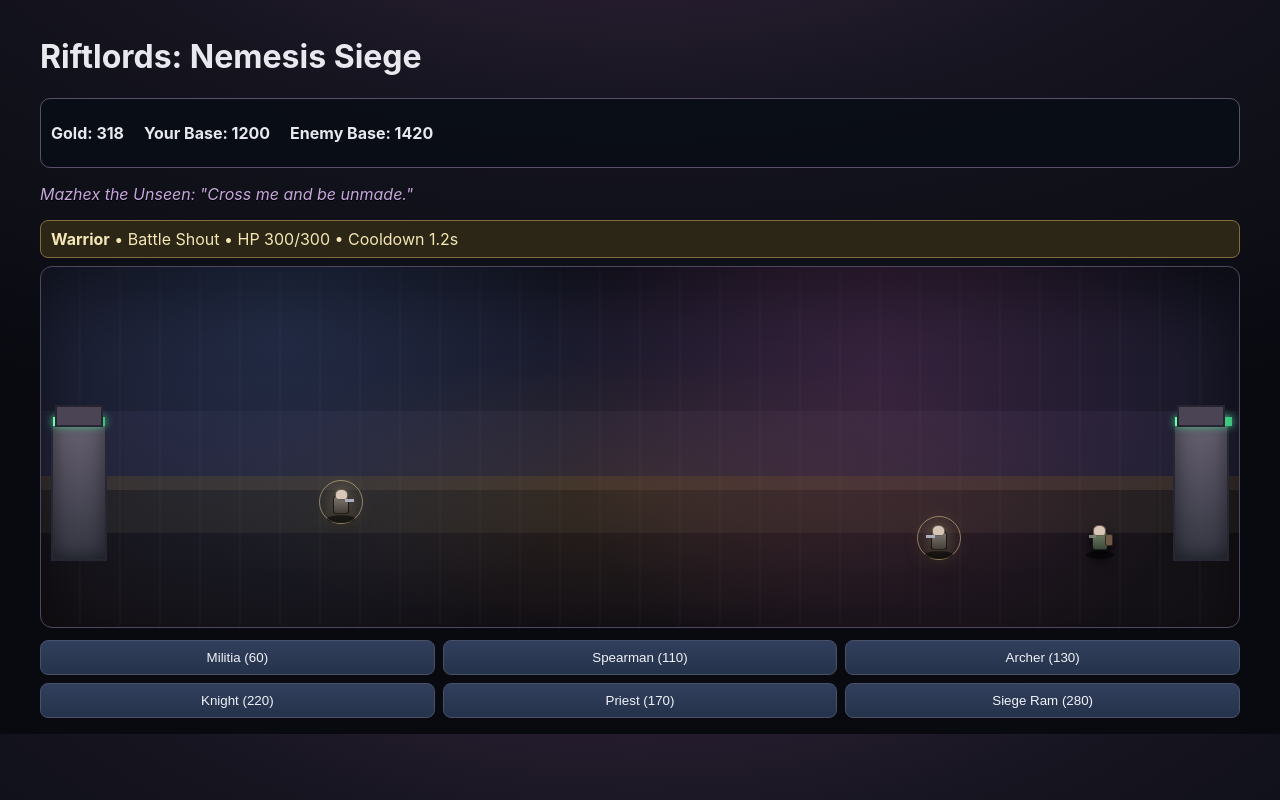
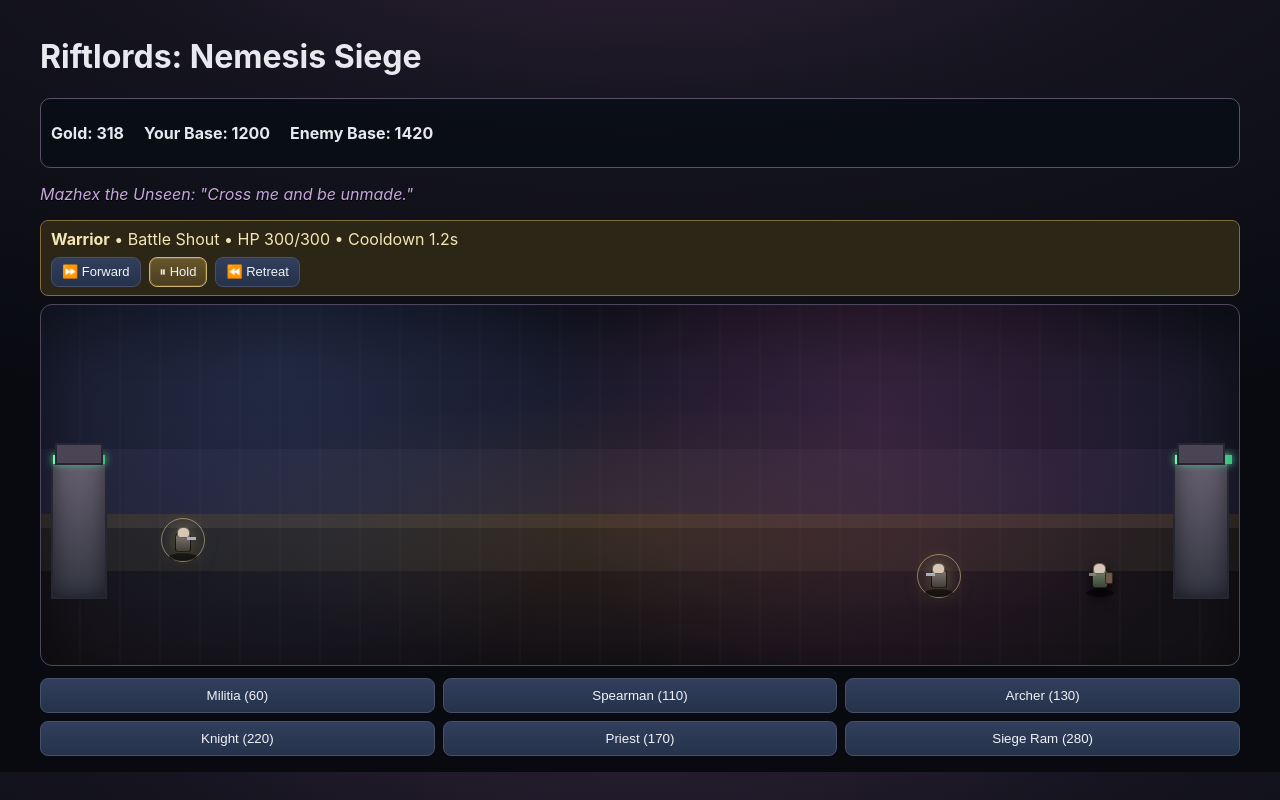
Before and after one commit to dansmith334/riftlords, a React (Vite) app: page / in a window 1280 px wide. Both pictures are taken after a click on the button 185 px from the left and 402 px from the top of the page. Built offline with nearby package versions, Linux system fonts and the light colour scheme.

Commit message:
Fix base siege damage flow and add player hero stance controls

```diff
--- a/src/App.jsx
+++ b/src/App.jsx
@@ -16,6 +16,7 @@ const unitDefs = {
 
 
 const BASE_STOP_BUFFER = 30
+const HERO_HOLD_RADIUS = 32
 
 const heroDefs = {
   warrior: { name: 'Warrior', hp: 300, dmg: 22, range: 34, speed: 52, rate: 0.95, color: '#d06b5b', ability: 'Battle Shout', cooldown: 26 },
@@ -102,6 +103,7 @@ function App() {
   }
 
   const spawn = (type) => setBattleState((s) => trySpawn(s, type, 'player'))
+  const setHeroCommand = (cmd) => setBattleState((s) => (s ? { ...s, playerHeroCommand: cmd } : s))
   const setHeroClass = (heroClass) => setCampaign((c) => ({ ...c, heroClass }))
 
   const endBattle = () => {
@@ -138,7 +140,7 @@ function App() {
         <MapView campaign={campaign} onStart={startBattle} onHeroClass={setHeroClass} />
       )}
       {screen === 'battle' && battleState && (
-        <BattleView battle={battleState} territory={activeTerritory} onSpawn={spawn} onEnd={endBattle} />
+        <BattleView battle={battleState} territory={activeTerritory} onSpawn={spawn} onEnd={endBattle} onHeroCommand={setHeroCommand} />
       )}
     </div>
   )
@@ -175,6 +177,7 @@ function makeBattle(territory, upgrades, playerHeroClass = 'warrior') {
     commanderLine: `${territory.commander.name} ${territory.commander.title}: "${taunt(territory.commander)}"`,
     playerHeroClass,
     enemyHeroClass: Math.random() < 0.5 ? playerHeroClass : rand(heroClassPool),
+    playerHeroCommand: 'hold',
   }
 }
 
@@ -183,7 +186,7 @@ function trySpawn(state, type, side) {
   const def = unitDefs[type]
   if (!def) return state
   if (side === 'player' && state.gold < def.cost) return state
-  const unit = { id: uid(), type, side, hp: def.hp, maxHp: def.hp, x: side === 'player' ? 100 : FIELD_WIDTH - 100, cd: 0, anim: 'idle', animUntil: 0, hitUntil: 0, kind: 'unit' }
+  const unit = { id: uid(), type, side, hp: def.hp, maxHp: def.hp, x: side === 'player' ? 100 : FIELD_WIDTH - 100, cd: 0, anim: 'idle', animUntil: 0, hitUntil: 0, kind: 'unit', spawnX: side === 'player' ? 100 : FIELD_WIDTH - 100 }
   return { ...state, gold: side === 'player' ? state.gold - def.cost : state.gold, units: [...state.units, unit] }
 }
 
@@ -191,7 +194,7 @@ function spawnHero(state, side, heroClass) {
   const def = heroDefs[heroClass]
   return {
     ...state,
-    units: [...state.units, { id: uid(), side, type: heroClass, class: heroClass, kind: 'hero', hp: def.hp, maxHp: def.hp, x: side === 'player' ? 130 : FIELD_WIDTH - 130, cd: 0, heroCd: 4, anim: 'idle', animUntil: 0, hitUntil: 0 }],
+    units: [...state.units, { id: uid(), side, type: heroClass, class: heroClass, kind: 'hero', hp: def.hp, maxHp: def.hp, x: side === 'player' ? 130 : FIELD_WIDTH - 130, cd: 0, heroCd: 4, anim: 'idle', animUntil: 0, hitUntil: 0, spawnX: side === 'player' ? 130 : FIELD_WIDTH - 130 }],
   }
 }
 
@@ -243,11 +246,11 @@ function stepBattle(state, campaign, territory) {
     const near = enemies.find((e) => Math.abs(e.x - u.x) <= def.range)
     const ally = allies.find((a) => Math.abs(a.x - u.x) <= def.range && a.hp < a.maxHp)
     const enemyBaseX = u.side === 'player' ? FIELD_WIDTH - 40 : 40
+    const ownBaseX = u.side === 'player' ? 40 : FIELD_WIDTH - 40
     const attackDir = u.side === 'player' ? 1 : -1
     const stopX = enemyBaseX - attackDir * (def.range + BASE_STOP_BUFFER)
-    const atBase = u.side === 'player' ? u.x >= stopX : u.x <= stopX
-    if (u.side === 'player') u.x = Math.min(u.x, stopX)
-    else u.x = Math.max(u.x, stopX)
+    const canMoveTowardEnemy = !(u.kind === 'hero' && u.side === 'player' && s.playerHeroCommand === 'retreat')
+    const canMoveTowardOwnBase = u.kind === 'hero' && u.side === 'player' && s.playerHeroCommand === 'retreat'
 
     if (u.kind === 'hero') u.heroCd -= dt
     if (u.kind === 'hero' && u.heroCd <= 0) {
@@ -285,9 +288,25 @@ function stepBattle(state, campaign, territory) {
       s.floats.push({ id: uid(), x: near.x, y: 260, life: 0.7, txt: `${Math.round(Math.abs(dmg))}`, heal: false })
       s.impacts.push({ id: uid(), x: near.x, y: 260, life: 0.18, type: 'hit' })
       if (u.type === 'archer') s.projectiles.push({ id: uid(), fromX: u.x, toX: near.x, y: 244, life: 0.18, maxLife: 0.18 })
-    } else if (!near && !atBase) {
-      u.x += (u.side === 'player' ? 1 : -1) * def.speed * dt
+    } else if (!near) {
+      if (canMoveTowardOwnBase) {
+        const retreatStopX = ownBaseX - attackDir * (def.range + BASE_STOP_BUFFER + 8)
+        const retreatNext = u.x - attackDir * def.speed * dt
+        if (u.side === 'player') u.x = Math.max(retreatStopX, retreatNext)
+        else u.x = Math.min(retreatStopX, retreatNext)
+      } else if (u.kind === 'hero' && u.side === 'player' && s.playerHeroCommand === 'hold') {
+        const holdMin = Math.max(100, u.spawnX - HERO_HOLD_RADIUS)
+        const holdMax = Math.min(stopX, u.spawnX + HERO_HOLD_RADIUS)
+        if (u.x < holdMin) u.x = Math.min(holdMin, u.x + def.speed * dt)
+        if (u.x > holdMax) u.x = Math.max(holdMax, u.x - def.speed * dt)
+      } else if (canMoveTowardEnemy) {
+        u.x += attackDir * def.speed * dt
+      }
     }
+
+    if (u.side === 'player') u.x = Math.min(u.x, stopX)
+    else u.x = Math.max(u.x, stopX)
+    const atBase = u.side === 'player' ? u.x >= stopX : u.x <= stopX
 
     if (atBase && u.cd <= 0 && !near) {
       let bd = Math.max(4, def.dmg * (def.baseBonus || 1))
@@ -313,13 +332,14 @@ function stepBattle(state, campaign, territory) {
   return s
 }
 
-function BattleView({ battle, territory, onSpawn, onEnd }) {
+function BattleView({ battle, territory, onSpawn, onEnd, onHeroCommand }) {
   const playerHero = battle.units.find((u) => u.side === 'player' && u.kind === 'hero')
   const unitList = useMemo(() => Object.entries(unitDefs), [])
   return <div>
     <div className="hud"><p>Gold: {Math.floor(battle.gold)}</p><p>Your Base: {Math.max(0, Math.floor(battle.playerBase))}</p><p>Enemy Base: {Math.max(0, Math.floor(battle.enemyBase))}</p></div>
     <p className="taunt">{battle.commanderLine}</p>
-    {playerHero && <div className="hero-panel"><b>{heroDefs[playerHero.class].name}</b> • {heroDefs[playerHero.class].ability} • HP {Math.round(playerHero.hp)}/{playerHero.maxHp} • Cooldown {Math.max(0, playerHero.heroCd).toFixed(1)}s</div>}
+    {playerHero && <div className="hero-panel"><b>{heroDefs[playerHero.class].name}</b> • {heroDefs[playerHero.class].ability} • HP {Math.round(playerHero.hp)}/{playerHero.maxHp} • Cooldown {Math.max(0, playerHero.heroCd).toFixed(1)}s
+      <div className="hero-command-row">{[['forward', '⏩ Forward'], ['hold', '⏸ Hold'], ['retreat', '⏪ Retreat']].map(([cmd, label]) => <button key={cmd} className={`hero-cmd ${battle.playerHeroCommand === cmd ? 'active' : ''}`} onClick={() => onHeroCommand(cmd)}>{label}</button>)}</div></div>}
     <div className="battlefield">
       <div className="base player-base"><div style={{width:`${(battle.playerBase/BASE_HP)*100}%`}}/></div>
       <div className="base enemy-base"><div style={{width:`${(battle.enemyBase/(BASE_HP+territory.difficulty*100))*100}%`}}/></div>
--- a/src/styles.css
+++ b/src/styles.css
@@ -103,3 +103,6 @@ body { margin: 0; background: radial-gradient(1300px 620px at 50% -160px, #37263
 button { border:1px solid #48506a; background:linear-gradient(180deg,#313f5d,#25324a); color:#f0f2f8; padding:9px; border-radius:8px; cursor:pointer; }
 button:hover { background:linear-gradient(180deg,#3c4e73,#2d3f5e); }
 .result { margin-top: 14px; padding: 12px; background: linear-gradient(180deg,#23283a,#1b1f2f); border-radius: 10px; border:1px solid #434a61; }
+.hero-command-row { margin-top:8px; display:flex; gap:8px; }
+.hero-cmd { padding:6px 10px; font-size:13px; }
+.hero-cmd.active { border-color:#d1b466; background:linear-gradient(180deg,#68572b,#4a3d1f); box-shadow:0 0 0 1px #fff2 inset; }
```
Also changed, not shown: 4 other files (tests, documents, lock files or other folders).
